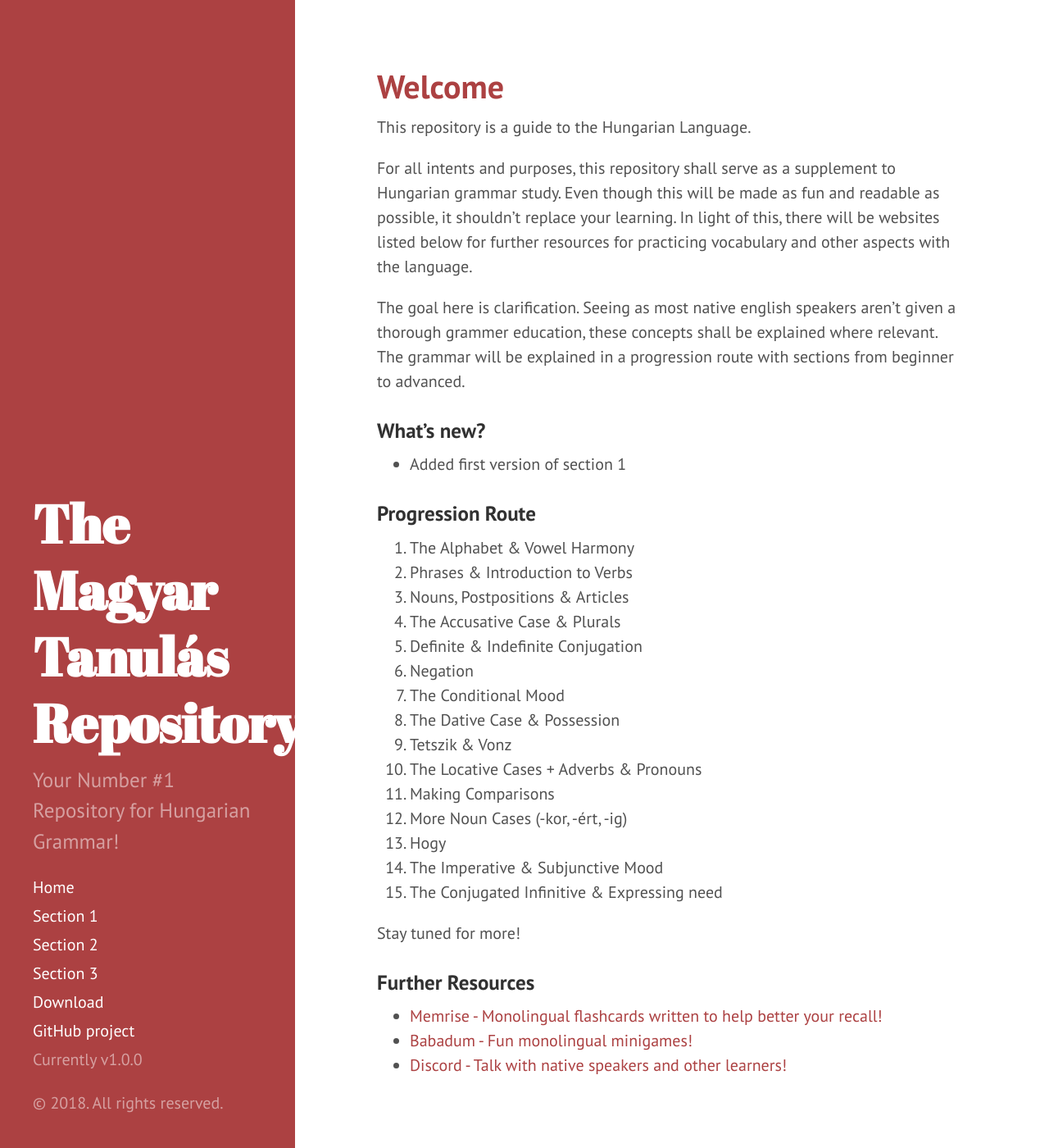
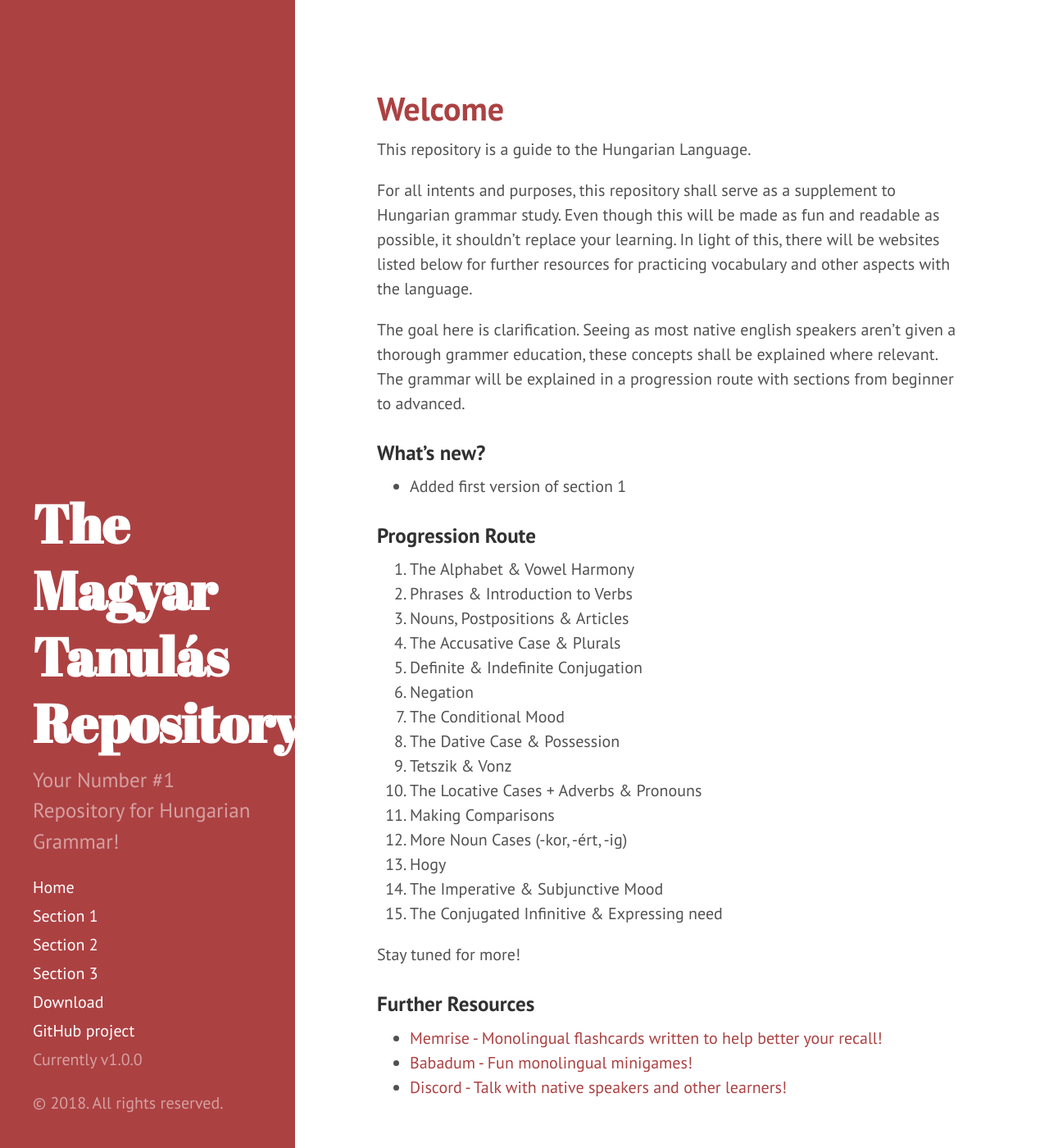
Before and after one commit to Magyartanulas/magyartanulas.github.io, a Jekyll site: the page built from index.html, in a window 1280 px wide and 1400 px high. Shown: the whole window at 82% size. Built offline with Jekyll 4.4.1, drawn with Linux system fonts in a browser that asks for light colours; Markdown is read by kramdown in place of the engine named in the settings; the list of posts is cut into pages by our own code.

Commit message:
Update poole.css

```diff
--- a/public/css/poole.css
+++ b/public/css/poole.css
@@ -334,7 +334,7 @@
 }
 
 /* Blog post or page title */
-.page-title,
+/*.page-title,
 .post-title,
 .post-title a {
   color: #303030;
@@ -342,7 +342,7 @@
 .page-title,
 .post-title {
   margin-top: 0;
-}
+}*/
 
 /* Meta data line below post title */
 .post-date {
```
